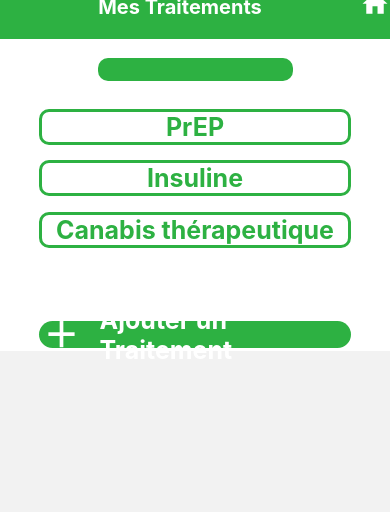
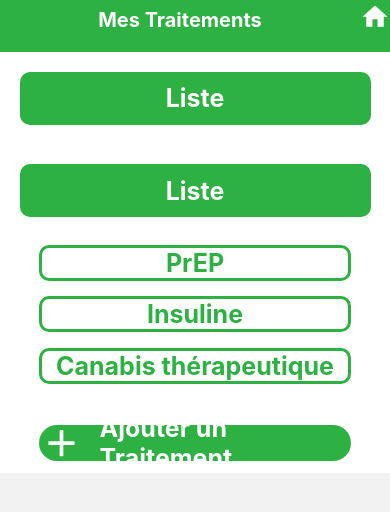
Before and after one commit to capucine-bois/PLD-SMART, a React Native app in the folder PLD-SMARTT/: screen /Traitements in a window 390 px wide. Shown: the top 512 px of the page. Built offline with nearby package versions, Linux system fonts and the light colour scheme; no server answers.

Commit message:
Interface traitements

```diff
--- a/PLD-SMARTT/Traitements/Traitements.js
+++ b/PLD-SMARTT/Traitements/Traitements.js
@@ -69,13 +69,18 @@
                     </View>
                     <View style = {styles.titre}>
                         <Text style={styles.text}>
-
+                            Liste
+                        </Text>
+                    </View>
+                    <View style = {styles.titre}>
+                        <Text style={styles.text}>
+                            Liste
                         </Text>
                     </View>
                     <ScrollView style={{height:"63%"}}>
                         <StatusBar style="auto" />
                             {Traitements.map((element,index) => (
-                                <TouchableOpacity key={`${element}-${index}`} style={styles.allergie} onPress={() =>  navigation.navigate('Traitements', {
+                                <TouchableOpacity key={`${element}-${index}`} style={styles.Traitement} onPress={() =>  navigation.navigate('Traitements', {
                                 })}>
                                     <Text style={styles.text3}>
                                         {element}
@@ -85,7 +90,7 @@
                     </ScrollView>
 
                     <View style={{height:"15%"}}>
-                        <Bouton styleButton={styles.nouvelleAllergieBtn} styleText={styles.text} onPress={() =>  navigation.navigate('Traitements', {
+                        <Bouton styleButton={styles.nouveauTraitementBtn} styleText={styles.text} onPress={() =>  navigation.navigate('Traitements', {
                         })} text="Ajouter un Traitement" icone="plus" styleIcone ={styles.iconDossier}/>
                     </View>
                 </View>
@@ -98,7 +103,7 @@
 
 
 const styles = StyleSheet.create({
-    allergie:{
+    Traitement:{
         borderRadius: 10,
         backgroundColor: "#ffffff",
         borderWidth : 3,
@@ -112,10 +117,9 @@
         borderRadius: 10,
         paddingHorizontal : "25%",
         paddingVertical: "3%",
-        alignSelf:"center",
         margin:"5%",
     },
-    nouvelleAllergieBtn: {
+    nouveauTraitementBtn: {
         width: "80%",
         flexDirection:"row",
         borderRadius: 25,
```
